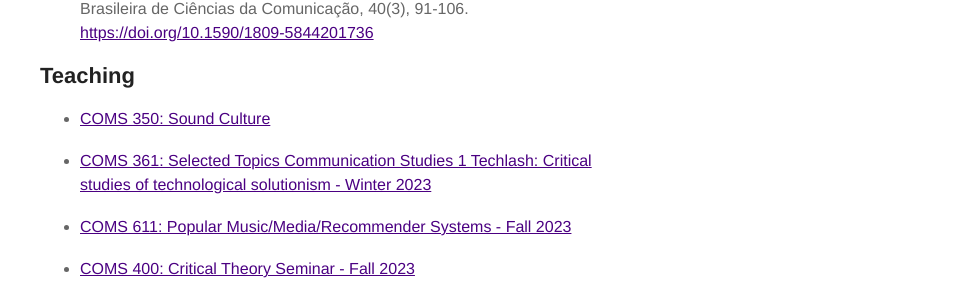
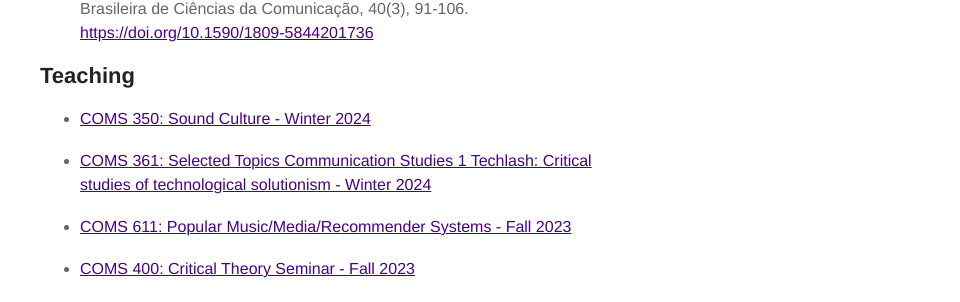
Before and after one commit to guzferreira/guzferreira.github.io, a Jekyll site: the page built from about.md, in a window 1280 px wide. Shown: the part 1488-1790 px from the top of the page, without its empty margins (320-1280 px from the left). Built offline with Jekyll 4.4.1, drawn with Linux system fonts in a browser that asks for light colours.

Commit message:
Update about.md

```diff
--- a/about.md
+++ b/about.md
@@ -29,8 +29,8 @@ layout: page
 
 <ul class="skill-list">
 
-	<li><a href="https://guzferreira.github.io//assets/courses/COMS350-W24-17-Jan-24.pdf">COMS 350: Sound Culture</a></li><br>
-	<li><a href="https://guzferreira.github.io//assets/courses/COMS361-W24-Jan-6.pdf">COMS 361: Selected Topics Communication Studies 1 Techlash: Critical studies of technological solutionism - Winter 2023</a></li><br>
+	<li><a href="https://guzferreira.github.io//assets/courses/COMS350-W24-17-Jan-24.pdf">COMS 350: Sound Culture - Winter 2024</a></li><br>
+	<li><a href="https://guzferreira.github.io//assets/courses/COMS361-W24-Jan-6.pdf">COMS 361: Selected Topics Communication Studies 1 Techlash: Critical studies of technological solutionism - Winter 2024</a></li><br>
 	<li><a href="https://guzferreira.github.io//assets/courses/COMS611-F2023-21-Aug-23.pdf">COMS 611: Popular Music/Media/Recommender Systems - Fall 2023</a></li><br>
 	<li><a href="https://guzferreira.github.io//assets/courses/COMS400-F2023-17-Oct-23.pdf">COMS 400: Critical Theory Seminar - Fall 2023</a></li><br>
  	<li><a href="https://guzferreira.github.io//assets/courses/COMS361-W2023-21-Mar-23.pdf">COMS 361: Selected Topics Communication Studies 1 – Radio and Audio Media Theories - Winter 2023</a></li><br>
```
